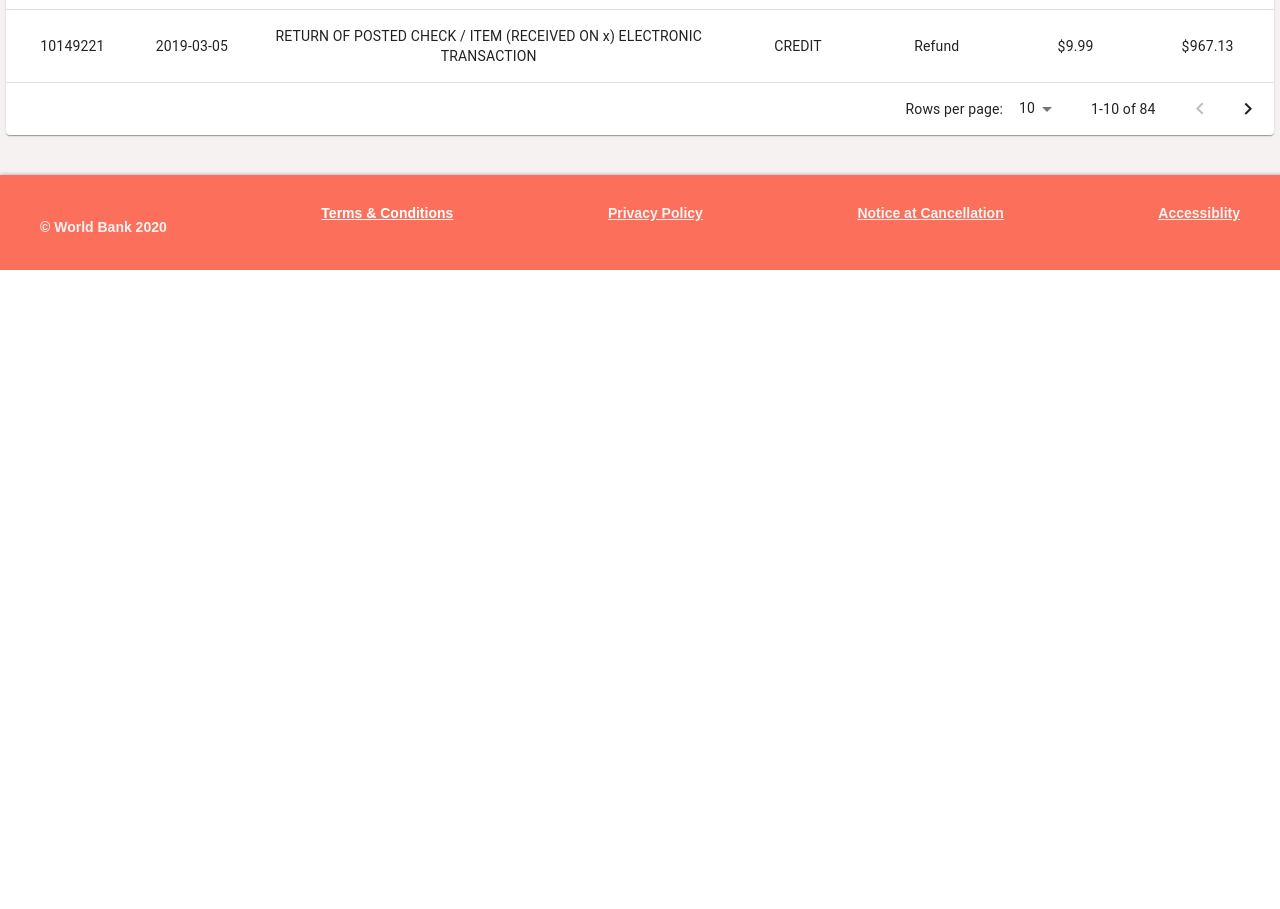
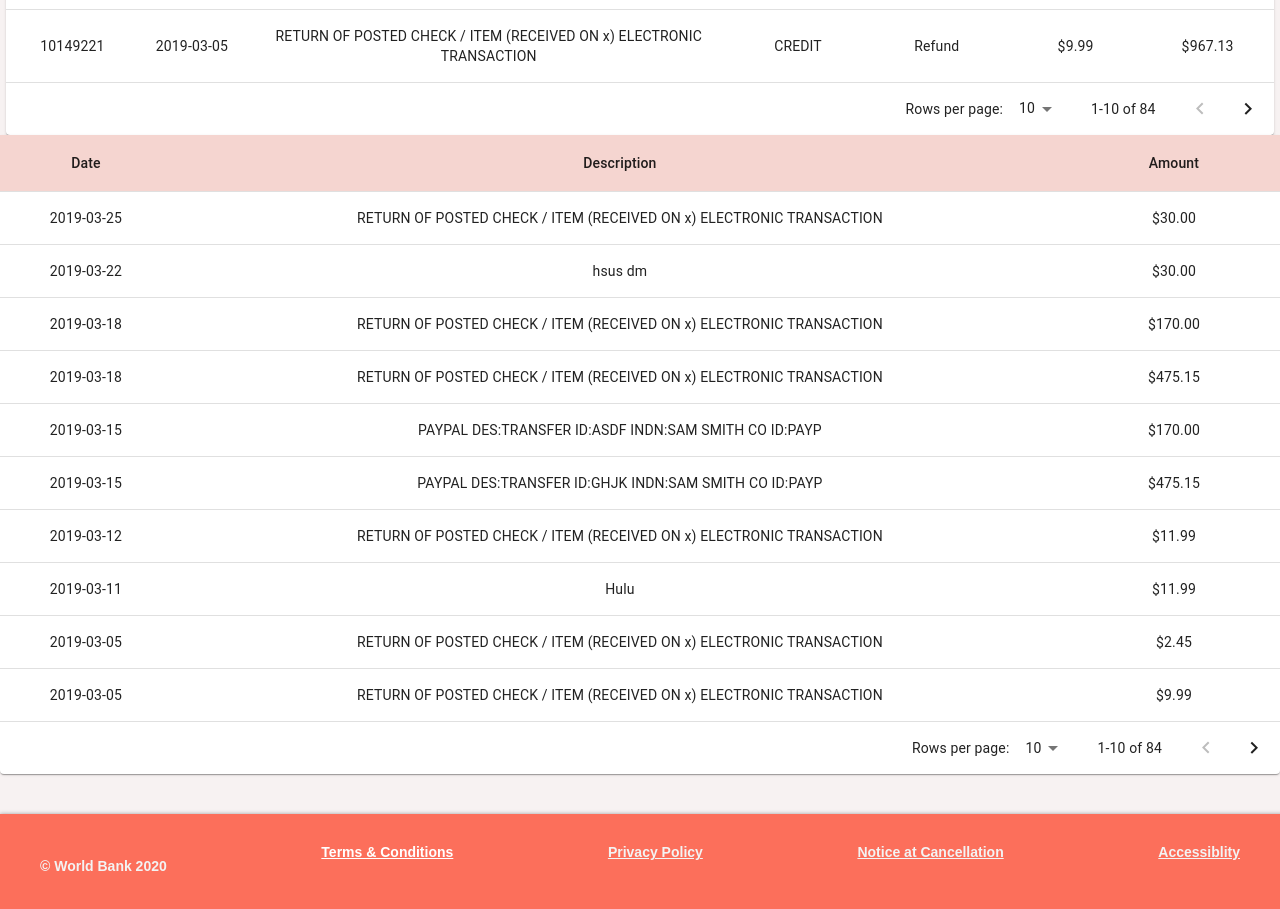
Before and after one commit to asingh120/react_UI-UX, a React (Create React App) app: page / in a window 1280 px wide. Shown: the part 1540-2449 px from the top of the page. Before the commit the page ends 1810 px from the top, so only its background shows below. Built offline with nearby package versions, Linux system fonts and the light colour scheme.

Commit message:
created media breakpoints

```diff
--- a/src/App.css
+++ b/src/App.css
@@ -36,8 +36,8 @@
   }
 }
 
-@media only screen and (max-width: 1200px) {
-  body {
-    background-color: #f3f3f3;
+/* @media only screen and (max-width: 900px) {
+  .breakpoint {
+    display: "flex";
   }
-}
+} */
--- a/src/Components/Header.js
+++ b/src/Components/Header.js
@@ -19,8 +19,10 @@ const headerStyles = {
   height: 65,
   background: "#fc6f5b",
   fontSize: 45,
-  boxShadow: "3px 3px 2px #9E9E9E"
-  //textShadow: "1.5px 1.5px 1.5px grey"
+  boxShadow: "3px 3px 2px #9E9E9E",
+  "@media (min-width 830px)": {
+    height: 85
+  }
 };
 
 const buttonStyle = {
@@ -41,7 +43,10 @@ const linkStyle = {
   fontFamily: "Arial",
   fontWeight: "100",
   color: "#f3f3f3",
-  fontSize: 16
+  fontSize: 16,
+  "@media (max-width 990px)": {
+    display: "none"
+  }
 };
 
 const Header = () => {
--- a/src/Components/table.js
+++ b/src/Components/table.js
@@ -61,6 +61,24 @@ const columns = [
   }
 ];
 
+const columnsBreakpoint = [
+  { id: "date", label: "Date", minWidth: 75, align: "center" },
+  {
+    id: "description",
+    label: "Description",
+    minWidth: 170,
+    align: "center",
+    format: value => value.toLocaleString()
+  },
+  {
+    id: "amount",
+    label: "Amount",
+    minWidth: 100,
+    align: "center",
+    format: value => value.toFixed(2)
+  }
+];
+
 const formatType = type => {
   switch (type) {
     case "REFUND":
@@ -103,12 +121,25 @@ for (let i = 0; i < txs.length; i++) {
 const useStyles = makeStyles({
   root: {
     width: "99%",
-    margin: "auto"
+    margin: "auto",
+    "@media (max-width:955px)": {
+      display: "none"
+    }
     // fontFamily: "Apercu",
   },
   container: {
     //marginRight: "200"
     // maxHeight: 500
+  },
+  breakpoint: {
+    "@media (min-width 955px)": {
+      display: "none",
+      width: "80%",
+      margin: "auto"
+    }
+    // "@media (min-width 955px)": {
+    //   display: "none"
+    // }
   }
 });
 
@@ -194,6 +225,64 @@ const StickyHeadTable = () => {
           />
         </Paper>
       </Grid>
+      <Grid>
+        <Paper className={classes.breakpoint}>
+          <TableContainer className={classes.container}>
+            <Table stickyHeader aria-label="sticky table">
+              <TableHead>
+                <TableRow>
+                  {columnsBreakpoint.map(column => (
+                    <TableCell
+                      key={column.id}
+                      align={column.align}
+                      style={{
+                        minWidth: column.minWidth,
+                        background: "#f5d5d0"
+                      }}
+                    >
+                      {column.label}
+                    </TableCell>
+                  ))}
+                </TableRow>
+              </TableHead>
+              <TableBody>
+                {rows
+                  .slice(page * rowsPerPage, page * rowsPerPage + rowsPerPage)
+                  .map(row => {
+                    return (
+                      <TableRow
+                        hover
+                        role="checkbox"
+                        tabIndex={-1}
+                        key={row.id}
+                      >
+                        {columnsBreakpoint.map(column => {
+                          const value = row[column.id];
+                          return (
+                            <TableCell key={column.id} align={column.align}>
+                              {column.format && typeof value === "number"
+                                ? column.format(value)
+                                : value}
+                            </TableCell>
+                          );
+                        })}
+                      </TableRow>
+                    );
+                  })}
+              </TableBody>
+            </Table>
+          </TableContainer>
+          <TablePagination
+            rowsPerPageOptions={[10, 25, 100]}
+            component="div"
+            count={rows.length}
+            rowsPerPage={rowsPerPage}
+            page={page}
+            onChangePage={handleChangePage}
+            onChangeRowsPerPage={handleChangeRowsPerPage}
+          />
+        </Paper>
+      </Grid>
     </div>
   );
 };
```
